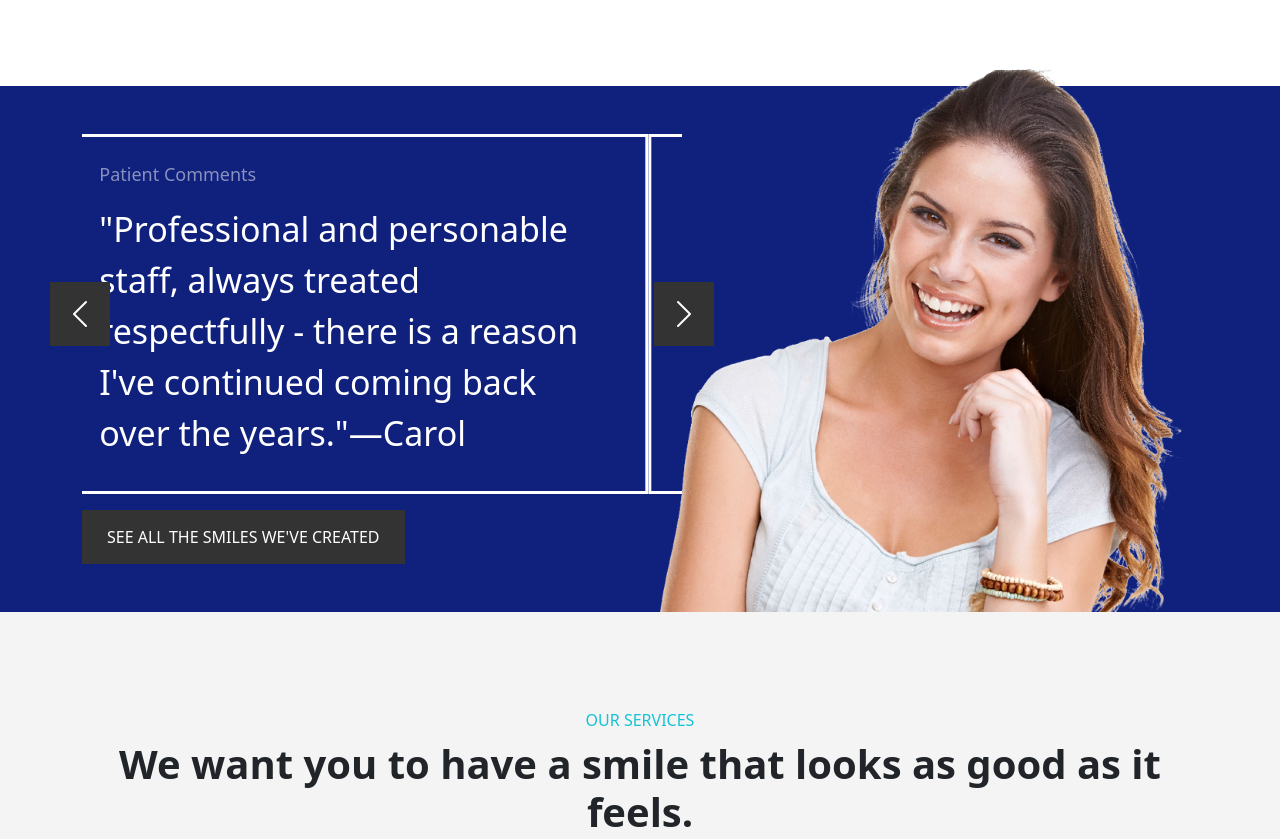
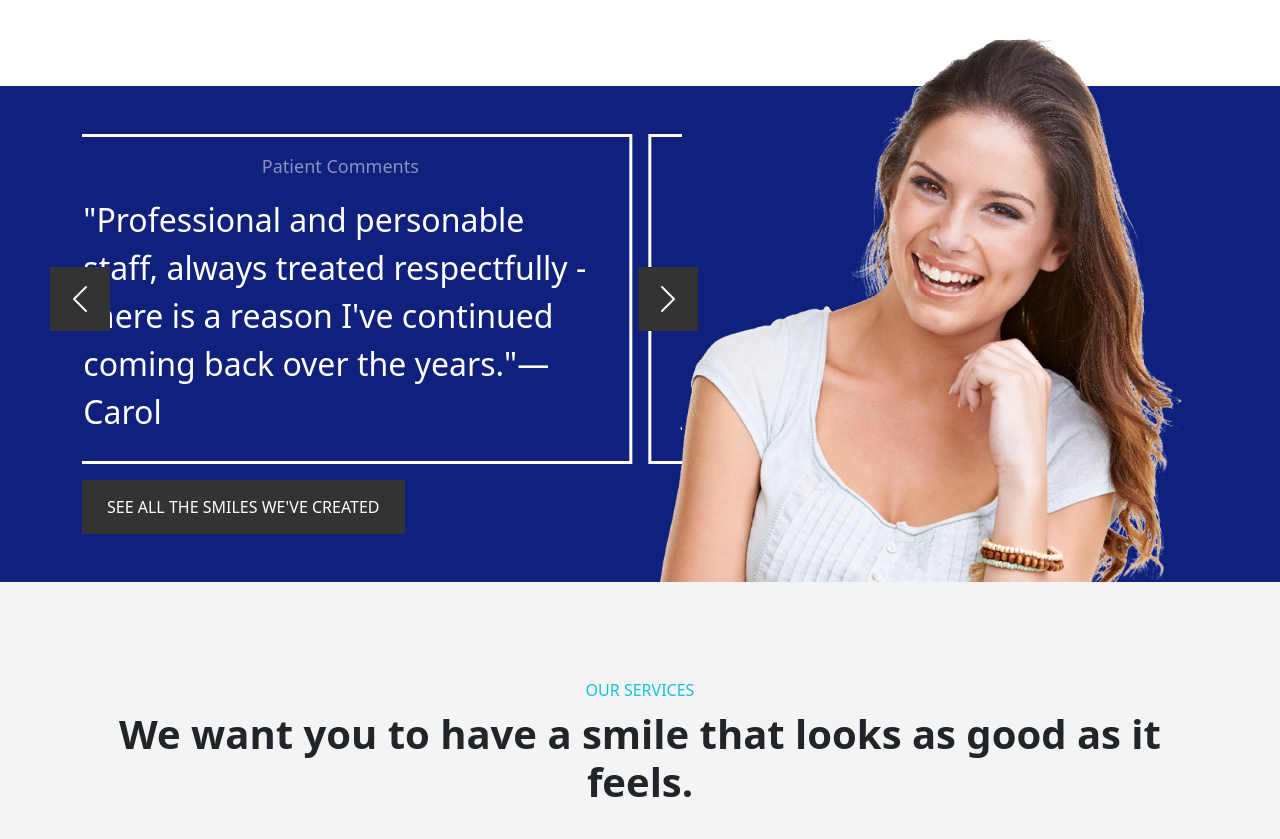
Before and after one commit to Ussf-nassrallah/bootstrap_theme, a website: page index.html in a window 1280 px wide. Shown: the part 1600-2439 px from the top of the page. Drawn offline with Linux system fonts and the light colour scheme.

Commit message:
fix probs (home page)

```diff
--- a/index.html
+++ b/index.html
@@ -591,7 +591,7 @@
                 </header>
             </div>
 
-            <div class="row">
+            <div class="row container">
                 <div class="col-md-6 img d-none d-md-block"></div>
                 <div class="col-md-6 form-div">
                     <form class="text-white">
--- a/scss/pages/Home/sections/_testimoniel.scss
+++ b/scss/pages/Home/sections/_testimoniel.scss
@@ -14,9 +14,19 @@
     article {
         h4 {
             font-weight: 400;
-            font-size: 2.125rem;
+            font-size: 2rem;
             line-height: 1.5;
         }
+
+        padding: 0 2rem !important;
+        height: 330px;
+
+        display: flex;
+        flex-direction: column;
+        justify-content: center;
+        align-items: center;
+
+        margin-right: 1rem;
     }
 
     .carousel-control-prev,
@@ -35,7 +45,7 @@
     }
 
     .carousel-control-next {
-        margin-right: -2rem;
+        margin-right: -1rem;
     }
 
     .smile-face-img {
```
Also changed, not shown: assets/css/main.css, 1 other file.
